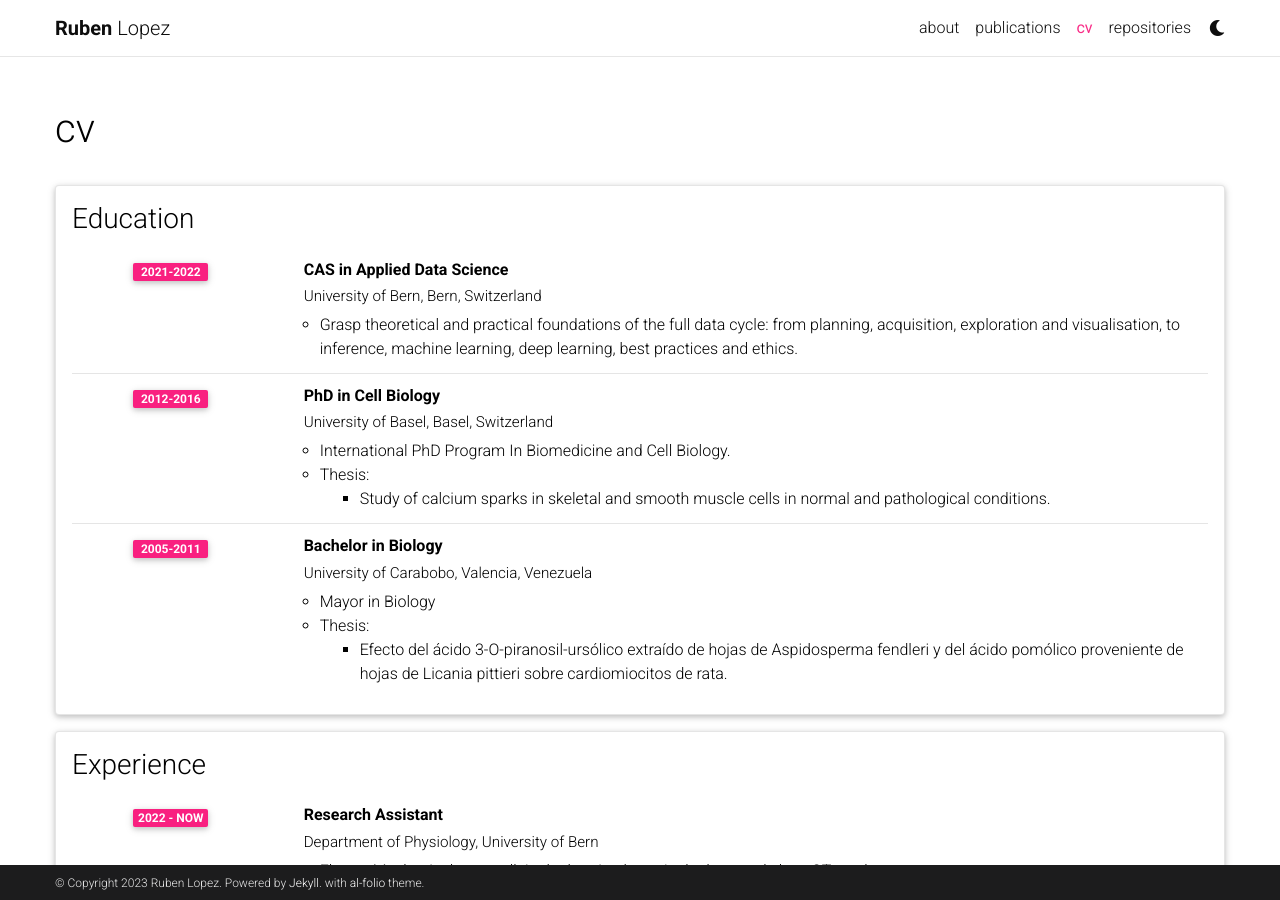
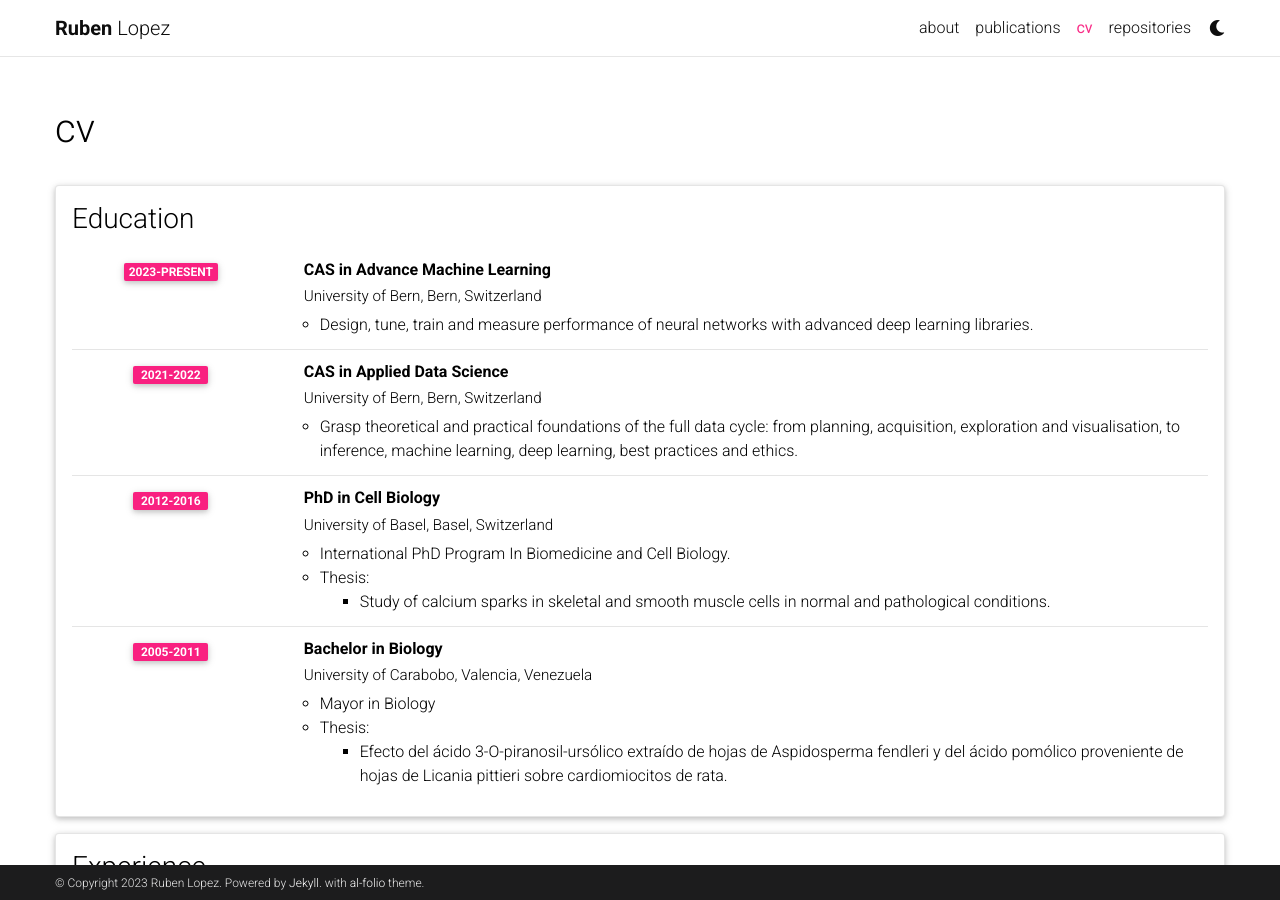
Before and after one commit to rjlopez2/my_site, a Jekyll site: the page built from _pages/cv.md, in a window 1280 px wide and 900 px high. Built offline with Jekyll 4.4.1, drawn with Linux system fonts in a browser that asks for light colours; comment, search, counter and statistics services are not loaded; a style sheet for code colours, icons or effects is not loaded.

Commit message:
add CAS in AML in cv

```diff
--- a/_data/cv.yml
+++ b/_data/cv.yml
@@ -13,6 +13,10 @@
 - title: Education
   type: time_table
   contents:
+    - title: CAS in Advance Machine Learning
+      institution: University of Bern, Bern, Switzerland
+      year: 2023-present
+      description: "Design, tune, train and measure performance of neural networks with advanced deep learning libraries."
     - title: CAS in Applied Data Science
       institution: University of Bern, Bern, Switzerland
       year: 2021-2022
```
